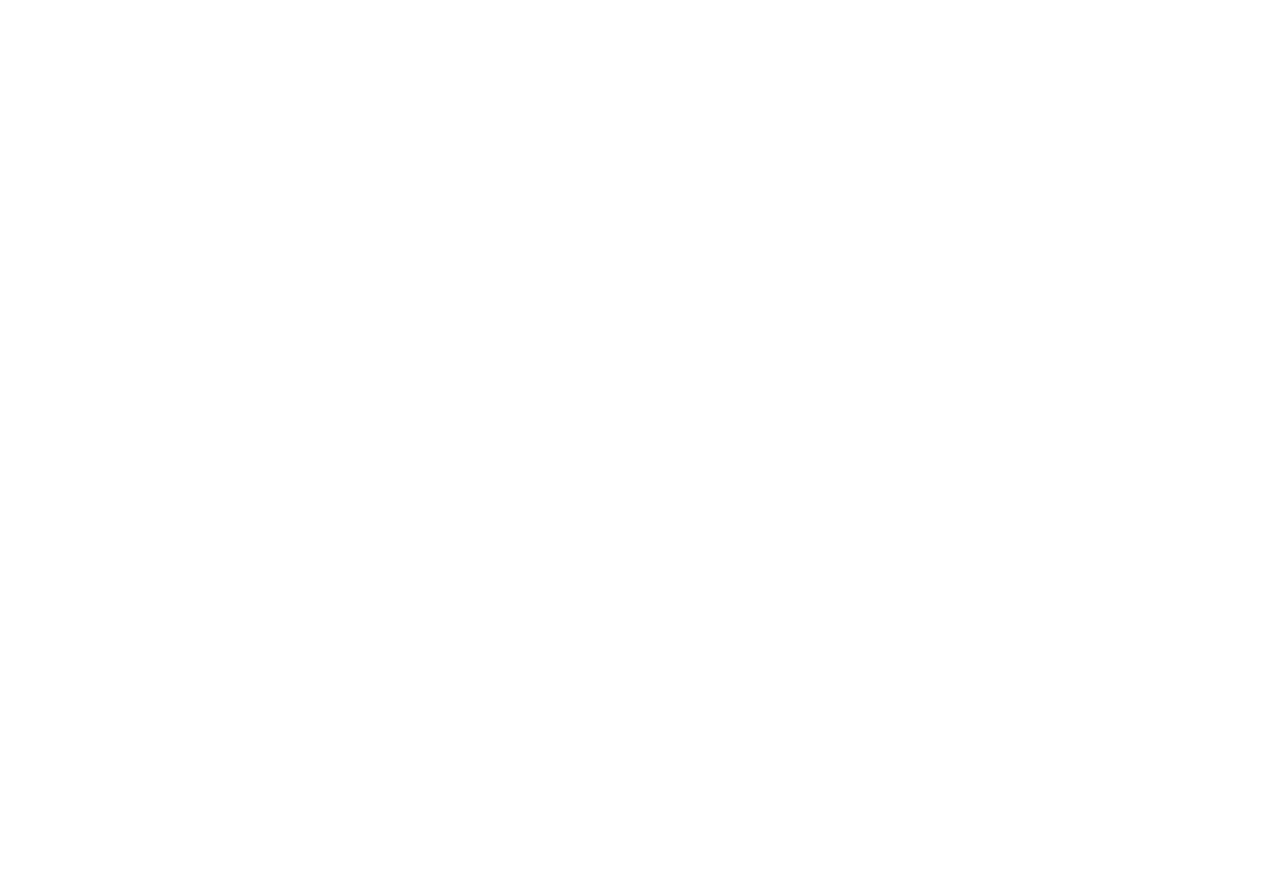
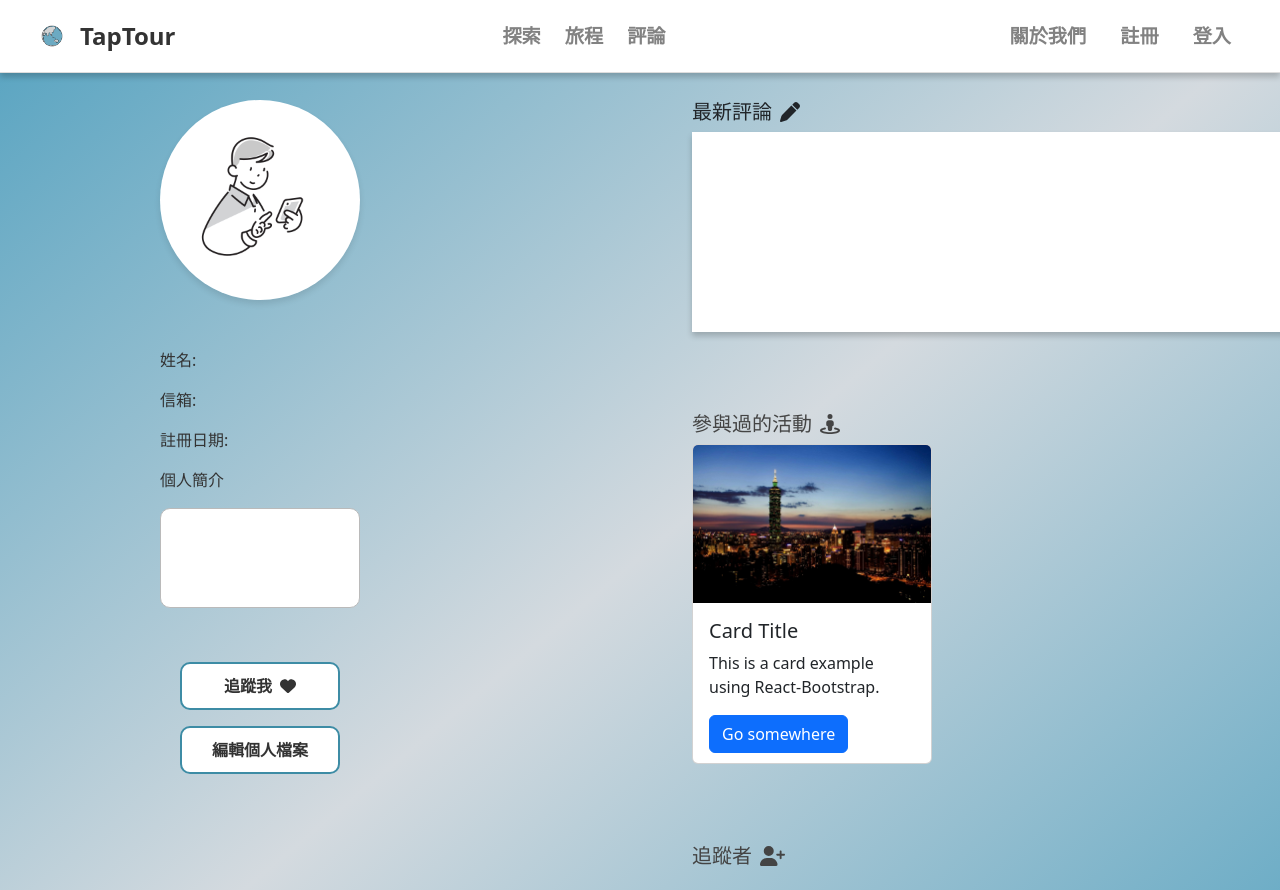
Before and after one commit to brownishgreen/TapTour, a React (Vite) app in the folder frontend/: page /profile in a window 1280 px wide. Before the commit this address had no page. Shown: the top 890 px of the page. Before the commit the page ends 800 px from the top, so only its background shows below. Built offline with nearby package versions, Linux system fonts and the light colour scheme.

Commit message:
feat: add initial layout and styles for profile page

```diff
--- a/frontend/public/assets/css/style.css
+++ b/frontend/public/assets/css/style.css
@@ -97,6 +97,25 @@
 }
 .form-button:hover {
   background-color: #3d8ca5;
+}
+
+.primary-button, .profile-wrapper .profile-info .follow-btn, .profile-wrapper .profile-info .profile-btn {
+  width: 80%;
+  padding: 10px 15px;
+  background-color: #3d8ca5;
+  color: white;
+  border: none;
+  border-radius: 10px;
+  font-size: 1rem;
+  font-weight: 500;
+  cursor: pointer;
+  transition: background-color 0.2s;
+  display: block;
+  margin: 3rem auto 0 auto;
+}
+.primary-button:hover, .profile-wrapper .profile-info .follow-btn:hover, .profile-wrapper .profile-info .profile-btn:hover {
+  background-color: #A29552;
+  color: #fff;
 }
 
 .form-actions {
@@ -375,6 +394,90 @@
   background: linear-gradient(120deg, #e57373, #ef5350);
 }
 
+.profile-wrapper {
+  display: flex;
+  justify-content: space-between;
+  gap: 2rem;
+}
+.profile-wrapper .profile-info {
+  max-width: 400px;
+  padding-left: 10rem;
+}
+.profile-wrapper .profile-info .default-avatar {
+  width: 200px;
+  height: 200px;
+  border-radius: 50%;
+  box-shadow: 0 4px 6px rgba(0, 0, 0, 0.1);
+}
+.profile-wrapper .profile-info .profile-details {
+  margin-top: 3rem;
+}
+.profile-wrapper .profile-info .profile-details p {
+  color: #333333;
+  font-size: 1rem;
+  margin-bottom: 1rem;
+}
+.profile-wrapper .profile-info .profile-details textarea {
+  width: 100%;
+  height: 100px;
+  border: 1px solid #bababa;
+  border-radius: 10px;
+  padding: 0.5rem;
+  font-size: 0.875rem;
+  resize: none;
+}
+.profile-wrapper .profile-info .follow-btn {
+  background-color: #ffffff;
+  color: #333333;
+  border: 2px solid #3d8ca5;
+  font-weight: 700;
+  margin: 3rem auto 0 auto;
+}
+.profile-wrapper .profile-info .profile-btn {
+  background-color: #ffffff;
+  color: #333333;
+  border: 2px solid #3d8ca5;
+  font-weight: 700;
+  margin: 1rem auto;
+}
+.profile-wrapper .profile-content {
+  display: flex;
+  flex-direction: column;
+  flex: 1;
+  margin-left: 300px;
+}
+.profile-wrapper .profile-content .profile-content__comment-box {
+  width: 700px;
+  height: 200px;
+  background-color: #ffffff;
+  box-shadow: 0 4px 6px rgba(0, 0, 0, 0.2);
+  color: #444444;
+}
+.profile-wrapper .profile-content .profile-content__activities {
+  margin-top: 5rem;
+  color: #444444;
+}
+.profile-wrapper .profile-content .profile-content__followers {
+  margin-top: 5rem;
+  display: flex;
+  flex-wrap: wrap;
+  gap: 1rem;
+  color: #444444;
+}
+.profile-wrapper .profile-content .profile-content__followers .profile-content__follower-items {
+  display: flex;
+  margin-top: 2rem;
+}
+.profile-wrapper .profile-content .profile-content__followers .profile-content__follower-items .followers {
+  border-radius: 50%;
+  width: 100px;
+  margin: 1rem 2rem 3rem 0;
+}
+
+.icon {
+  margin-left: 0.5rem;
+}
+
 .register-page {
   display: flex;
   flex-direction: column;
@@ -432,4 +535,29 @@
   flex-shrink: 0;
 }
 
+.profile-page {
+  display: flex;
+  flex-direction: column;
+  min-height: 100vh;
+  background: linear-gradient(140deg, #54A2C0, #d4dadf, #54A2C0);
+}
+.profile-page header {
+  flex-shrink: 0;
+}
+.profile-page main {
+  position: relative;
+  flex: 1;
+  display: flex;
+  justify-content: center;
+  align-items: center;
+  flex-direction: column;
+  align-items: stretch;
+  overflow-y: auto;
+  margin-top: 100px;
+  width: 100%;
+}
+.profile-page footer {
+  flex-shrink: 0;
+}
+
 /*# sourceMappingURL=style.css.map */
--- a/frontend/src/App.jsx
+++ b/frontend/src/App.jsx
@@ -4,6 +4,7 @@
 import 'bootstrap/dist/js/bootstrap.bundle.min.js'
 import RegisterPage from './pages/RegisterPage'
 import LoginPage from './pages/LoginPage'
+import ProfilePage from './pages/ProfilePage'
 import Homepage from './pages/Homepage'
 
 function App() {
@@ -13,6 +14,7 @@
         <Route path="/" element={<Homepage />} />
         <Route path="/register" element={<RegisterPage />} />
         <Route path="/login" element={<LoginPage />} />
+        <Route path="/profile" element={<ProfilePage />} />
       </Routes>
     </Router>
   )
--- /dev/null
+++ b/frontend/src/components/ProfileInfo.jsx
@@ -0,0 +1,107 @@
+import React from 'react'
+import { FontAwesomeIcon } from '@fortawesome/react-fontawesome'
+import {
+  faHeart,
+  faPen,
+  faStreetView,
+  faUserPlus,
+} from '@fortawesome/free-solid-svg-icons'
+import { Card, Button } from 'react-bootstrap'
+
+const ProfileInfo = () => {
+  const handleEditProfile = () => {
+    window.location.href = '/profile/edit'
+  }
+  return (
+    <div className="profile-wrapper">
+      <div className="profile-info">
+        <div className="profile-avatar">
+          {/* 預設大頭貼 */}
+          <img
+            src="../public/assets/images/others/default-avatar.jpg"
+            alt="預設大頭貼"
+            className="default-avatar"
+          />
+        </div>
+        <div className="profile-details">
+          <p>姓名:</p>
+          <p>信箱:</p>
+          <p>註冊日期:</p>
+          <p>個人簡介</p>
+          <textarea name="" id=""></textarea>
+          {/* <textarea value={bio} readOnly /> */}
+        </div>
+        <div>
+          <button className="follow-btn">
+            追蹤我
+            <FontAwesomeIcon icon={faHeart} className="icon" />
+          </button>
+          <button className="profile-btn" onClick={handleEditProfile}>
+            編輯個人檔案
+          </button>
+        </div>
+      </div>
+
+      <div className="profile-content">
+        <div className="profile-content__comments">
+          <h5 className="profile-content__comments-title">
+            最新評論
+            <FontAwesomeIcon icon={faPen} className="icon" />
+          </h5>
+          <div className="profile-content__comment-box"></div>
+        </div>
+        <div className="profile-content__activities">
+          <h5 className="profile-content__activities-title">
+            參與過的活動
+            <FontAwesomeIcon icon={faStreetView} className="icon" />
+          </h5>
+          <Card style={{ width: '15rem', height: '20rem' }}>
+            <Card.Img
+              variant="top"
+              src="../assets/images/backgrounds/taipei.jpg"
+            />
+            <Card.Body>
+              <Card.Title>Card Title</Card.Title>
+              <Card.Text>
+                This is a card example using React-Bootstrap.
+              </Card.Text>
+              <Button variant="primary">Go somewhere</Button>
+            </Card.Body>
+          </Card>
+        </div>
+
+        <div className="profile-content__followers">
+          <h5 className="profile-content__followers-title">
+            追蹤者
+            <FontAwesomeIcon icon={faUserPlus} className="icon" />
+          </h5>
+          <div className="profile-content__follower-items">
+            <div className="profile-content__follower-item">
+              <img
+                src="../public/assets/images/others/default-avatar.jpg"
+                alt="預設追蹤者 1"
+                className="followers"
+              />
+            </div>
+            <div className="profile-content__follower-item">
+              <img
+                src="../public/assets/images/others/default-avatar.jpg"
+                alt="預設追蹤者 2"
+                className="followers"
+              />
+            </div>
+            <div className="profile-content__follower-item">
+              <img
+                src="../public/assets/images/others/default-avatar.jpg"
+                alt="預設追蹤者 3"
+                className="followers"
+              />
+            </div>
+          </div>
+        </div>
+      </div>
+    </div>
+  )
+}
+
+export default ProfileInfo
--- /dev/null
+++ b/frontend/src/pages/ProfilePage.jsx
@@ -0,0 +1,18 @@
+// import React from 'react'
+import Header from '../components/Header'
+import ProfileInfo from '../components/ProfileInfo'
+import Footer from '../components/Footer'
+
+const ProfilePage = () => {
+  return (
+    <div className="profile-page">
+      <Header />
+      <main>
+        <ProfileInfo />
+      </main>
+      <Footer />
+    </div>
+  )
+}
+
+export default ProfilePage
--- /dev/null
+++ b/frontend/src/scss/components/_profile-info.scss
@@ -0,0 +1,103 @@
+@use '../abstracts/_variables' as *;
+@use './_buttons' as *;
+
+.profile-wrapper {
+  display: flex;
+  justify-content: space-between;
+  gap: 2rem;
+
+  .profile-info {
+    max-width: 400px;
+    padding-left: 10rem;
+
+    .default-avatar {
+      width: 200px;
+      height: 200px;
+      border-radius: 50%;
+      box-shadow: 0 4px 6px rgba(0, 0, 0, 0.1);
+    }
+
+    .profile-details {
+      margin-top: 3rem;
+
+      p {
+        color: $gray-dark;
+        font-size: $font-size-base;
+        margin-bottom: $spacing-md;
+      }
+      textarea {
+        width: 100%;
+        height: 100px;
+        border: 1px solid $gray-light;
+        border-radius: 10px;
+        padding: $spacing-sm;
+        font-size: $font-size-small;
+        resize: none;
+      }
+    }
+
+    .follow-btn {
+      @extend .primary-button;
+      background-color: $background-color;
+      color: $gray-dark;
+      border: 2px solid $tertiary-color;
+      font-weight: $font-weight-bold;
+      margin: 3rem auto 0 auto;
+    }
+
+    .profile-btn {
+      @extend .primary-button;
+      background-color: $background-color;
+      color: $gray-dark;
+      border: 2px solid $tertiary-color;
+      font-weight: $font-weight-bold;
+      margin: 1rem auto;
+    }
+  }
+
+  .profile-content {
+    display: flex;
+    flex-direction: column;
+    flex: 1;
+    margin-left: 300px;
+
+    .profile-content__comment-box {
+      width: 700px;
+      height: 200px;
+      background-color: $background-color;
+      box-shadow: 0 4px 6px rgba(0, 0, 0, 0.2);
+      color: $text-color;
+
+
+    }
+
+    .profile-content__activities {
+      margin-top: 5rem;
+      color: $text-color;
+
+    }
+
+    .profile-content__followers {
+      margin-top: 5rem;
+      display: flex;
+      flex-wrap: wrap; // 自動換行
+      gap: 1rem; // 使用 gap 調整間距
+      color: $text-color;
+
+      .profile-content__follower-items {
+        display: flex;
+        margin-top: 2rem;
+
+        .followers {
+        border-radius: 50%;
+        width: 100px;
+        margin: 1rem 2rem 3rem 0;
+      }
+      }
+    }
+}
+}
+
+.icon {
+  margin-left: 0.5rem;
+}
--- a/frontend/src/scss/style.scss
+++ b/frontend/src/scss/style.scss
@@ -8,6 +8,8 @@
 @use './components/header';
 @use './components/footer';
 @use './components/show-modal';
+@use './components/profile-info';
 @use './pages/register';
 @use './pages/login';
 @use './pages/homepage';
+@use './pages/profile';
```
Also changed, not shown: frontend/src/scss/components/_buttons.scss (+21 -0 lines), frontend/src/scss/pages/_profile.scss (added, +28 -0 lines), frontend/public/assets/images/others/default-avatar.jpg (added), 1 other file (tests, documents, lock files or other folders).
